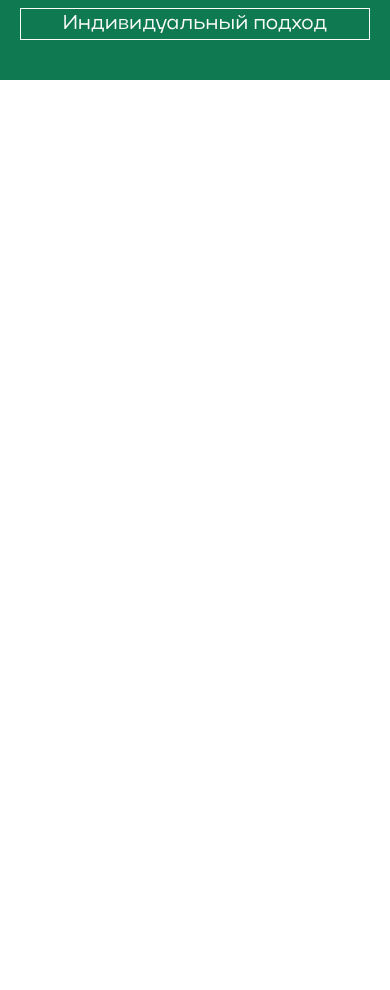
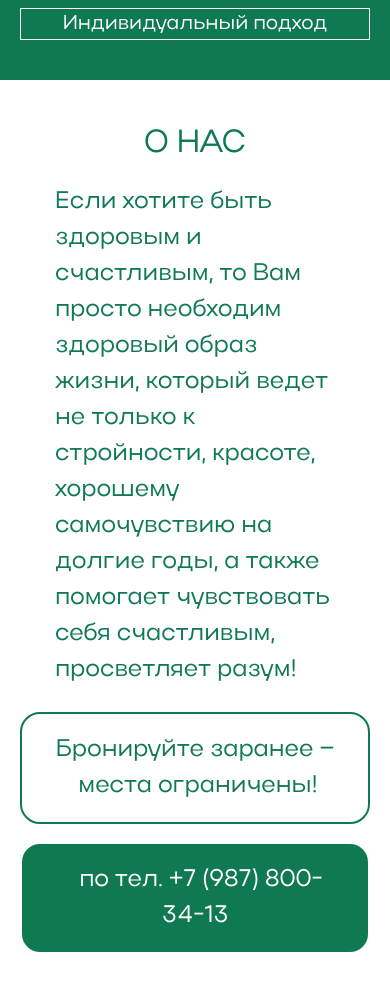
Before and after one commit to artashesGiv/yagodnaya-polyana, a Nuxt app: page / in a window 390 px wide. Shown: the part 4440-5430 px from the top of the page. Before the commit the page ends 4520 px from the top, so only its background shows below. Built offline with nearby package versions, Linux system fonts and the light colour scheme; a web font is replaced by a local one.

Commit message:
add about section

```diff
--- a/app.vue
+++ b/app.vue
@@ -4,5 +4,6 @@
     <main-section />
     <links-section />
     <benefits-section />
+    <about-section />
   </div>
 </template>
--- a/assets/styles/main.css
+++ b/assets/styles/main.css
@@ -20,7 +20,7 @@ body {
 
 @layer utilities {
   .section-container {
-    @apply 3xl:px-[134px] 3xl:py-[165px] overflow-hidden px-[20px] py-[40px];
+    @apply 3xl:px-[134px] 3xl:py-[100px] overflow-hidden px-[20px] py-[40px] md:px-[40px];
   }
 
   .link-card {
@@ -30,4 +30,20 @@ body {
   .link-card-title {
     @apply font-druzhok xsm:text-[40px] text-[34px] leading-none sm:text-[45px] md:text-[50px] lg:text-[60px];
   }
+
+  .button {
+    @apply transition-base cursor-pointer rounded-[20px] border-2 px-[30px] py-[18px] text-[24px];
+  }
+
+  .button-secondary {
+    @apply border-primary text-primary hover:shadow-base hover:text-green-800;
+  }
+
+  .button-primary {
+    @apply bg-primary hover:shadow-base text-white hover:bg-green-800;
+  }
 }
+
+@utility transition-base {
+  @apply duration-300;
+}
--- /dev/null
+++ b/components/about-section.vue
@@ -0,0 +1,27 @@
+<template>
+  <section id="about" class="section-container flex flex-col">
+    <h2 class="text-primary text-center text-[32px] uppercase">О нас</h2>
+    <p
+      class="text-primary mt-[16px] block max-w-[80%] self-center text-[24px] sm:mt-[30px] xl:mt-[60px]"
+    >
+      Если хотите быть здоровым и счастливым, то Вам просто необходим здоровый
+      образ жизни, который ведет не только к стройности, красоте, хорошему
+      самочувствию на долгие годы, а также помогает чувствовать себя счастливым,
+      просветляет разум!
+    </p>
+    <div
+      class="mt-[24px] flex flex-col justify-center gap-[18px] sm:mt-[30px] sm:gap-[24px] xl:mt-[100px] xl:flex-row"
+    >
+      <button class="button button-secondary">
+        Бронируйте заранее – места ограничены!
+      </button>
+      <button class="button button-primary">
+          по тел. +7 (987) 800-34-13
+      </button>
+    </div>
+  </section>
+</template>
+
+<script setup lang="ts"></script>
+
+<style scoped></style>
```
